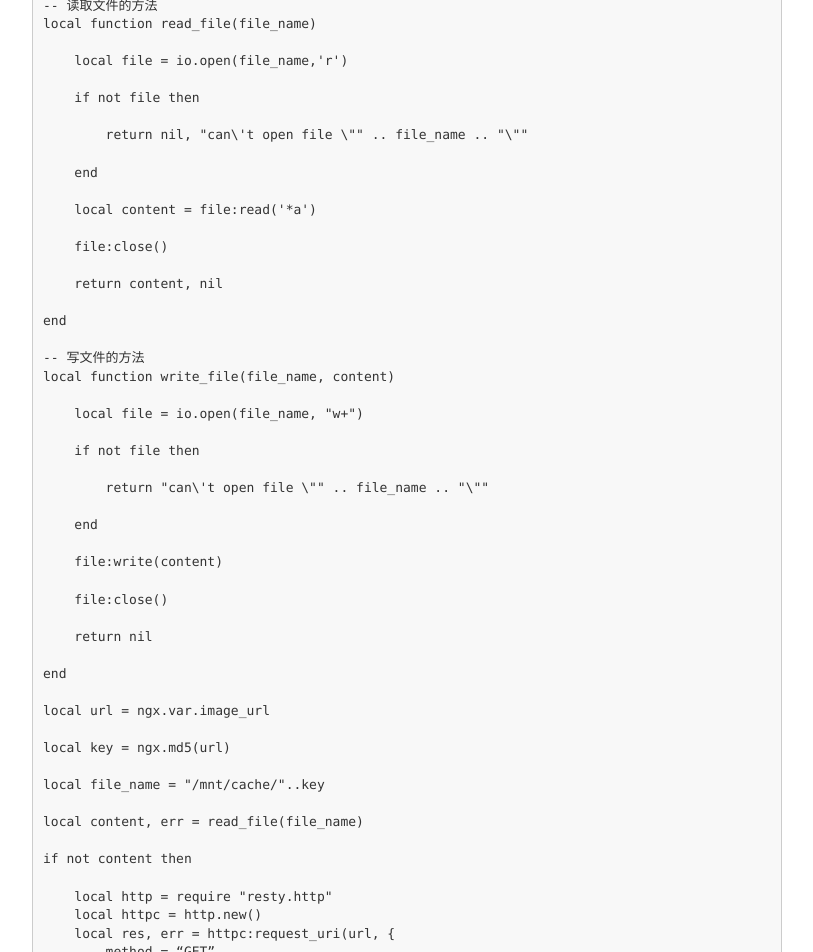
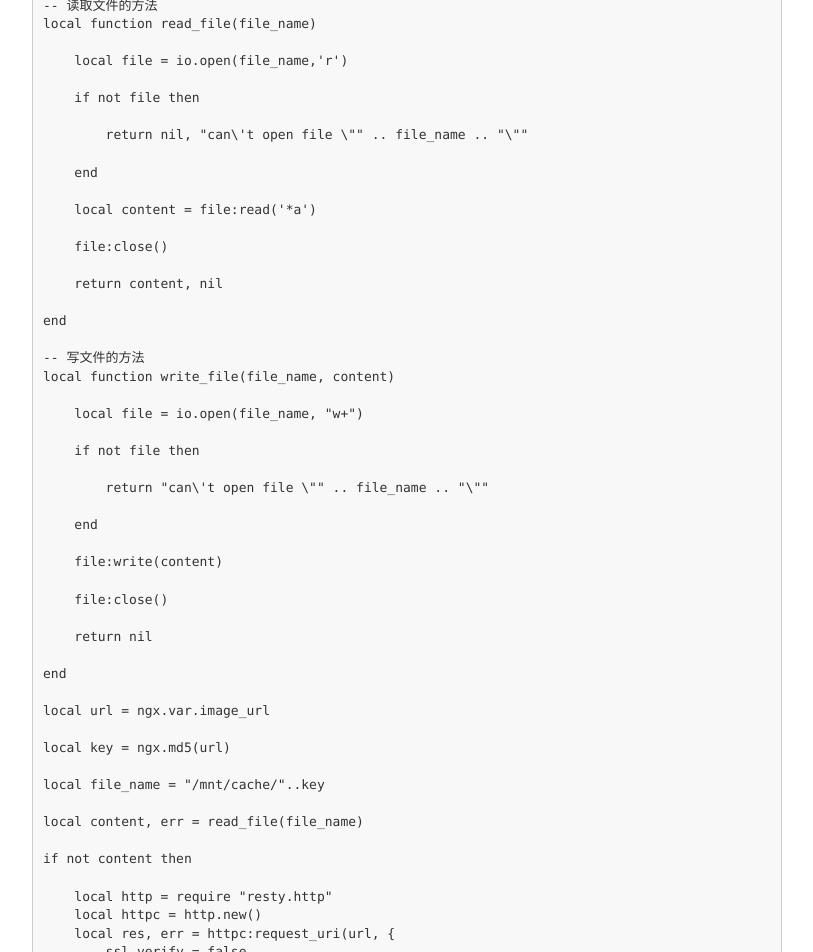
Before and after one commit to linzhiming0826/linzhiming0826.github.io, a Jekyll site: the page built from _posts/2020-11-17-openresty.markdown, in a window 1280 px wide and 1400 px high, scrolled down 1537 px. Shown: the part 448-1400 px from the top of the window, without its empty margins (233-1046 px from the left). Built offline with Jekyll 4.4.1, drawn with Linux system fonts in a browser that asks for light colours; nearby versions of some CDN libraries; comment, search, counter and statistics services are not loaded; some of the changed text lies outside the part shown.

Commit message:
add openresty

```diff
--- a/_posts/2020-11-17-openresty.markdown
+++ b/_posts/2020-11-17-openresty.markdown
@@ -128,6 +128,7 @@ header-img: "img/post-26/bg.png"
         local http = require "resty.http"
         local httpc = http.new()
         local res, err = httpc:request_uri(url, {
+            ssl_verify = false,
             method = “GET”,
             headers = {
             ["Content-Type"] = "text/html,application/xhtml+xml,application/xml;q=0.9,image/avif,image/webp,image/apng,*/*;q=0.8,application/signed-exchange;v=b3;q=0.9",
```
